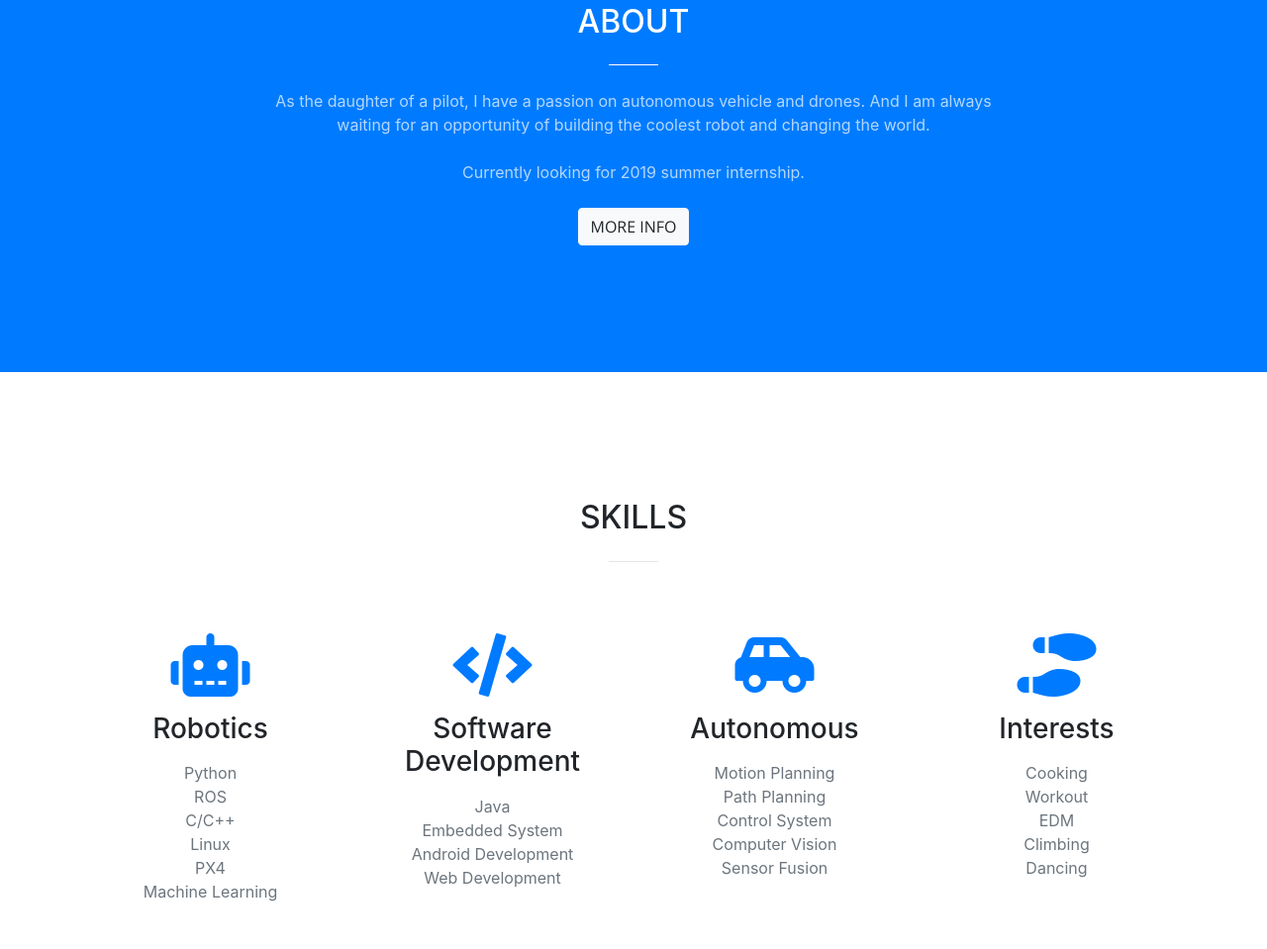
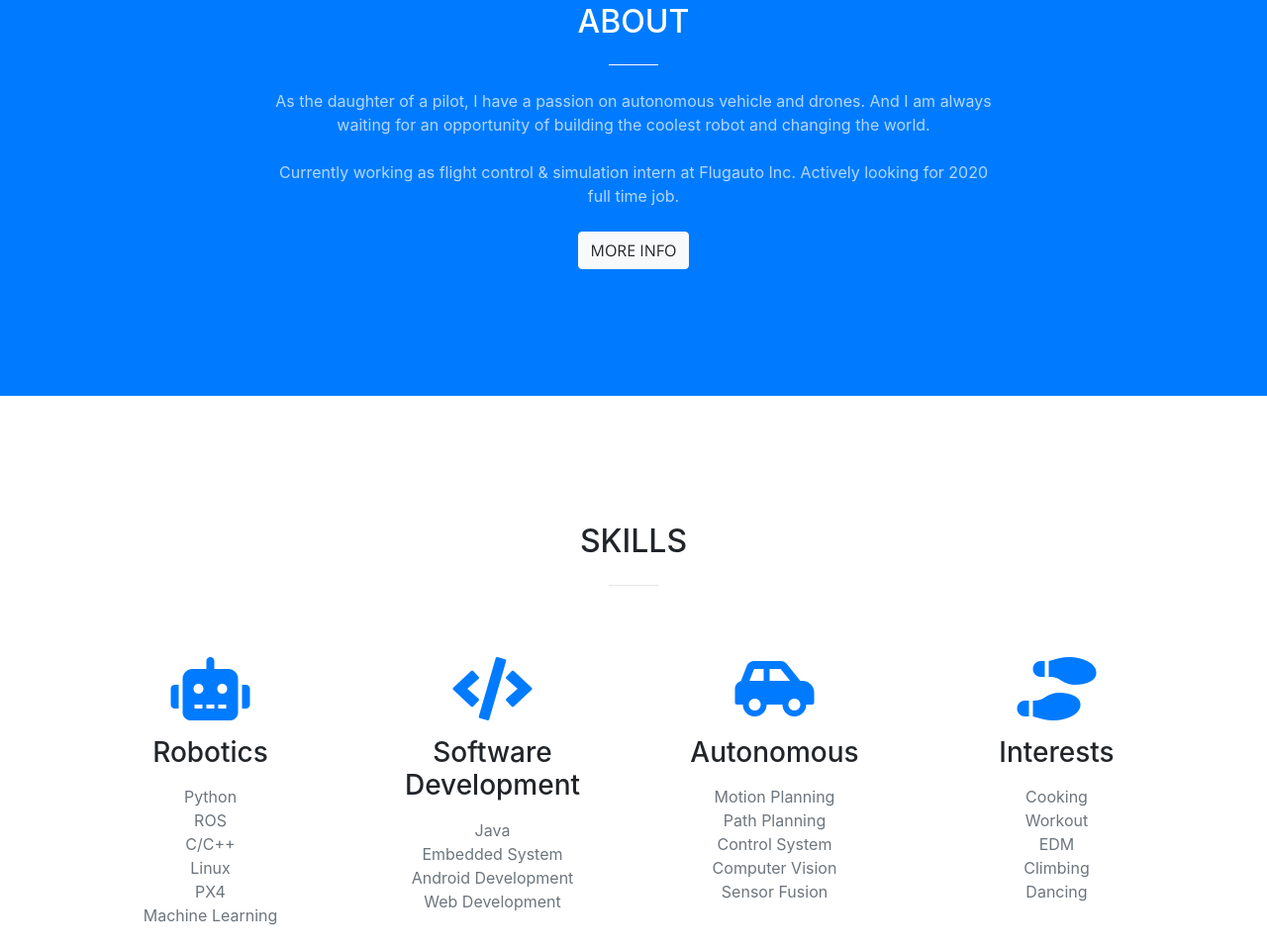
Before and after one commit to yuchnw/yuchnw.github.io, a website with bundled scripts: page index.html in a window 1280 px wide. Shown: the part 925-1884 px from the top of the page at 99% size. Built offline with nearby package versions, Linux system fonts and the light colour scheme; files whose address does not match are found by name.

Commit message:
Update current status

```diff
--- a/index.html
+++ b/index.html
@@ -86,7 +86,7 @@
             <p class="text-faded mb-4">As the daughter of a pilot, I have a passion on autonomous vehicle and drones.
               And I am always waiting for an opportunity of building the coolest robot and changing the world.
             </p>
-            <p class="text-faded mb-4">Currently looking for 2019 summer internship.</p>
+            <p class="text-faded mb-4">Currently working as flight control & simulation intern at Flugauto Inc. Actively looking for 2020 full time job.</p>
             <a class="btn btn-light btn-xl js-scroll-trigger" href="https://www.mccormick.northwestern.edu/robotics/meet-students/profiles-2018-2019/wang-yuchen.html">More Info</a>
           </div>
         </div>
```
